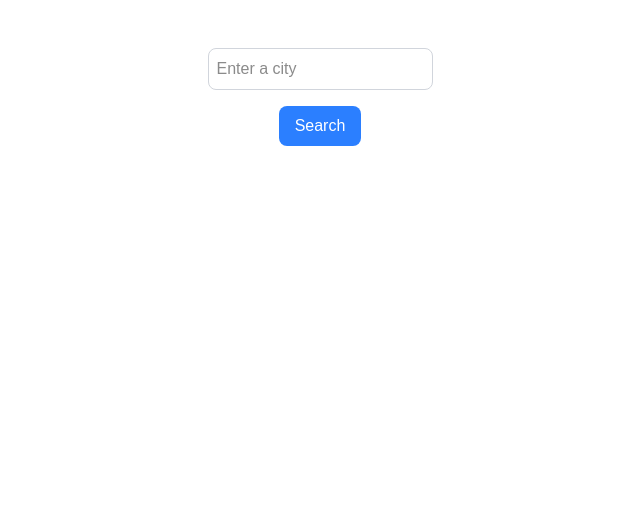
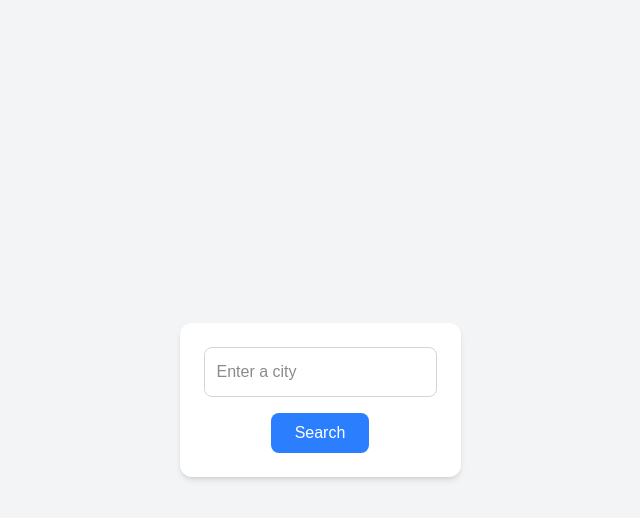
Before and after one commit to JackPliskin64/weather-dashboard, a Next.js app: page / in a window 1280 px wide. Shown: the top 518 px of the page, without its empty margins (320-960 px from the left). Built offline with nearby package versions, Linux system fonts and the light colour scheme.

Commit message:
Finished!

```diff
--- a/src/app/page.tsx
+++ b/src/app/page.tsx
@@ -5,13 +5,16 @@ import WeatherDisplay from "../components/WeatherDisplay";
 
 const Home = () => {
   const [city, setCity] = useState("");
+  const handleSearch = (newCity: string) => {
+    setCity(newCity);
+  };
 
   return (
-    <div className="container mx-auto p-4 space-y-8">
-      <div className="flex justify-center mt-8">
-        <SearchForm onSearch={setCity} />
+    <div className="min-h-screen flex justify-center items-center bg-gray-100 dark:bg-gray-900">
+      <div className="flex flex-col items-center space-y-6">
+        <SearchForm onSearch={handleSearch} />
+        {city && <WeatherDisplay city={city} />}
       </div>
-      {city && <WeatherDisplay city={city} />}
     </div>
   );
 };
--- a/src/components/SearchForm.tsx
+++ b/src/components/SearchForm.tsx
@@ -34,26 +34,26 @@ const SearchForm = ({ onSearch }: { onSearch: (city: string) => void }) => {
   return (
     <form
       onSubmit={handleSubmit}
-      className="flex flex-col items-center space-y-4"
+      className="flex flex-col items-center space-y-4 bg-white dark:bg-gray-800 p-6 rounded-xl shadow-md w-full max-w-sm"
     >
       <input
         type="text"
         value={city}
         onChange={(e) => setCity(e.target.value)}
         placeholder="Enter a city"
-        className="p-2 border border-gray-300 rounded-lg w-full max-w-sm"
+        className="p-3 border border-gray-300 dark:border-gray-600 rounded-lg w-full focus:outline-none focus:ring-2 focus:ring-blue-500 transition"
       />
       <button
         type="submit"
-        className="bg-blue-500 text-white py-2 px-4 rounded-lg hover:bg-blue-600 transition"
+        className="bg-blue-500 text-white py-2 px-6 rounded-lg hover:bg-blue-600 transition"
       >
         Search
       </button>
 
       {history.length > 0 && (
-        <div className="mt-4 w-full max-w-sm flex flex-col items-start space-y-2">
+        <div className="mt-4 w-full flex flex-col items-start space-y-2">
           <div className="flex w-full justify-between items-center">
-            <h3 className="text-md font-semibold text-gray-700">
+            <h3 className="text-lg font-semibold text-gray-700 dark:text-gray-300">
               Recent Searches
             </h3>
             <button
@@ -72,7 +72,7 @@ const SearchForm = ({ onSearch }: { onSearch: (city: string) => void }) => {
               <button
                 key={item}
                 onClick={() => handleHistoryClick(item)}
-                className="bg-blue-100 text-blue-700 px-3 py-1 rounded-full hover:bg-blue-200 transition text-sm"
+                className="bg-blue-100 text-blue-700 px-4 py-1 rounded-full hover:bg-blue-200 transition text-sm"
               >
                 {item}
               </button>
--- a/src/components/WeatherDisplay.tsx
+++ b/src/components/WeatherDisplay.tsx
@@ -24,6 +24,10 @@ const WeatherDisplay = ({ city }: { city: string }) => {
   const [loading, setLoading] = useState<boolean>(false);
   const [error, setError] = useState<string | null>(null);
 
+  const fahrenheitToCelsius = (fahrenheit: number) => {
+    return ((fahrenheit - 32) * 5) / 9;
+  };
+
   useEffect(() => {
     const fetchWeather = async () => {
       setLoading(true);
@@ -39,16 +43,22 @@ const WeatherDisplay = ({ city }: { city: string }) => {
 
         const data = await response.json();
 
-        console.log("Icon returned by API:", data.currentConditions.icon); // Agregar aquí
+        const currentTempInCelsius = fahrenheitToCelsius(
+          data.currentConditions.temp
+        );
+        const forecastInCelsius = data.days.slice(1, 4).map((day: any) => ({
+          ...day,
+          temp: fahrenheitToCelsius(day.temp),
+        }));
 
         setWeather({
           city: data.address,
-          temperature: data.currentConditions.temp,
+          temperature: currentTempInCelsius.toFixed(1),
           condition: data.currentConditions.conditions,
           icon: data.currentConditions.icon,
-          forecast: data.days.slice(1, 4).map((day: any) => ({
+          forecast: forecastInCelsius.map((day: any) => ({
             date: day.datetime,
-            temp: day.temp,
+            temp: day.temp.toFixed(1),
             condition: day.conditions,
             icon: day.icon,
           })),
@@ -81,7 +91,7 @@ const WeatherDisplay = ({ city }: { city: string }) => {
   if (error) {
     return (
       <div
-        className="p-4 mb-4 text-sm text-red-800 rounded-lg bg-red-100"
+        className="p-4 mb-4 text-sm text-red-800 rounded-lg bg-red-100 dark:bg-red-900 dark:text-red-300"
         role="alert"
       >
         {error}
@@ -91,8 +101,10 @@ const WeatherDisplay = ({ city }: { city: string }) => {
 
   if (weather) {
     return (
-      <div className="p-4 border rounded-md shadow-md">
-        <h2 className="text-xl font-bold">{weather.city}</h2>
+      <div className="p-6 border rounded-lg shadow-md bg-white dark:bg-gray-800">
+        <h2 className="text-2xl font-bold mb-4 text-gray-700 dark:text-gray-300">
+          {weather.city}
+        </h2>
         <div className="flex items-center">
           <div className="ml-4">
             <p className="text-lg">{weather.temperature}°C</p>
@@ -102,11 +114,16 @@ const WeatherDisplay = ({ city }: { city: string }) => {
         </div>
 
         <div className="mt-4">
-          <h3 className="text-lg font-semibold">3-Day Forecast</h3>
+          <h3 className="text-lg font-semibold text-gray-700 dark:text-gray-300">
+            3-Day Forecast
+          </h3>
           <div className="flex gap-4">
             {weather.forecast.map((day, index) => (
-              <div key={index} className="p-2 border rounded-md text-center">
-                <p>{day.date}</p>
+              <div
+                key={index}
+                className="p-4 border rounded-md text-center bg-blue-100 dark:bg-blue-900"
+              >
+                <p className="text-gray-700 dark:text-gray-200">{day.date}</p>
                 {getIcon(day.icon)}
                 <p>{day.temp}°C</p>
                 <p>{day.condition}</p>
```
